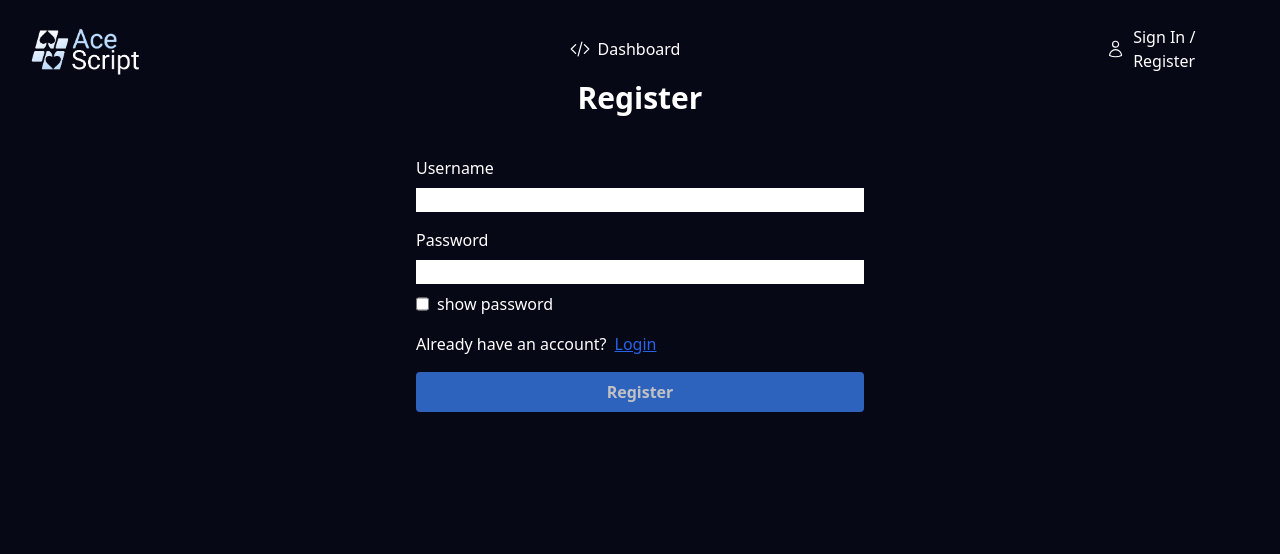
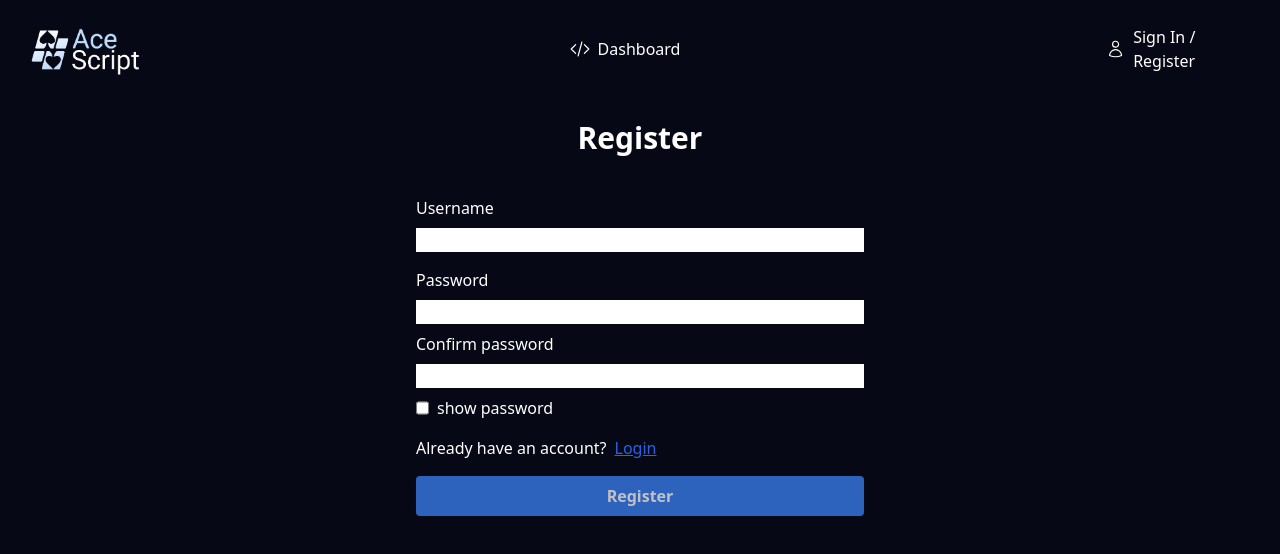
Before and after one commit to tatsuya98/aceScript, a Next.js app in the folder code-ninjas/: page /register in a window 1280 px wide. Shown: the top 554 px of the page. Built offline with nearby package versions, Linux system fonts and the light colour scheme.

Commit message:
changed register and login

```diff
--- a/code-ninjas/app/components/forInput.tsx
+++ /dev/null
@@ -1,65 +0,0 @@
-import * as React from "react";
-type inputProps = {
-  username: string;
-  password: string;
-  setUsername: (username: string) => void;
-  setPassword: (password: string) => void;
-};
-export default function FormInput({
-  username,
-  password,
-  setUsername,
-  setPassword,
-}: inputProps): React.JSX.Element {
-  const [showPassword, setShowPassword] = React.useState(false);
-  const [isUserError, setIsUserError] = React.useState(false);
-  const [isPassError, setIsPassError] = React.useState(false);
-  const handleInputChange = (
-    input: string,
-    inputFn: (input: string) => void
-  ): void => {
-    inputFn(input);
-  };
-  const handleClick = (): void => {
-    setShowPassword(!showPassword);
-  };
-  const checkInput = (input: string, setFn: (value: boolean) => void): void => {
-    if (input.length < 1) {
-      setFn(true);
-    }
-  };
-  return (
-    <>
-      <div className="flex flex-col gap-2">
-        <label htmlFor="username">Username</label>
-        <input
-          type="text"
-          name="username"
-          id="username"
-          value={username}
-          onChange={(e) => handleInputChange(e.target.value, setUsername)}
-          onBlur={() => checkInput(username, setIsUserError)}
-          onFocus={() => setIsUserError(false)}
-        />
-        {isUserError && <p className="text-red-500">Username is required</p>}
-      </div>
-      <div className="flex flex-col gap-2">
-        <label htmlFor="password">Password</label>
-        <input
-          type={showPassword ? "text" : "password"}
-          name="password"
-          id="password"
-          value={password}
-          onChange={(e) => handleInputChange(e.target.value, setPassword)}
-          onBlur={() => checkInput(password, setIsPassError)}
-          onFocus={() => setIsPassError(false)}
-        />
-        {isPassError && <p className="text-red-500">Password is required</p>}
-        <div className="flex gap-2">
-          <input type="checkbox" id="showPassword" onClick={handleClick} />
-          <label htmlFor="showPassword">show password</label>
-        </div>
-      </div>
-    </>
-  );
-}
--- a/code-ninjas/app/login/page.tsx
+++ b/code-ninjas/app/login/page.tsx
@@ -4,17 +4,21 @@ import FormInput from "../components/forInput";
 import Link from "next/link";
 import { useRouter } from "next/navigation";
 import { UserContext } from "../Context/UserProvider";
-import { Box} from "@mui/material";
+import { Box } from "@mui/material";
 import LinearProgress from "@mui/material/LinearProgress";
 
 export default function Login(): React.JSX.Element {
   const [username, setUsername] = React.useState("");
   const [password, setPassword] = React.useState("");
+  const [showPassword, setShowPassword] = React.useState(false);
+  const [isUserError, setIsUserError] = React.useState(false);
+  const [isPassError, setIsPassError] = React.useState(false);
   const [isAllInputFilled, setIsAllInputFilled] = React.useState(false);
   const [error, setError] = React.useState("");
   const [loading, setLoading] = React.useState(false);
   const { setUser } = React.useContext(UserContext);
   const router = useRouter();
+
   const handleLogin = async (): Promise<void> => {
     try {
       setLoading(true);
@@ -48,6 +52,17 @@ export default function Login(): React.JSX.Element {
       setLoading(false);
     }
   };
+  const handleInputChange = (value: string, setFn: any) => {
+    setFn(value);
+  };
+  const checkInput = (input: string, setFn: (value: boolean) => void): void => {
+    if (input.length < 1) {
+      setFn(true);
+    }
+  };
+  const handleClick = (): void => {
+    setShowPassword(!showPassword);
+  };
   React.useEffect(() => {
     if (username && password) {
       setIsAllInputFilled(true);
@@ -65,24 +80,51 @@ export default function Login(): React.JSX.Element {
   }
   return (
     <>
-			{error && <p className="text-red-500 font-bold text-center">{error}</p>}
+      <h1 className="text-3xl font-bold text-center mt-10">Login</h1>
+      {error && (
+        <p className="text-red-500 font-bold text-center mt-10">{error}</p>
+      )}
       <form
         className="flex flex-col gap-4 max-w-md mt-10 m-auto"
         onSubmit={(e) => e.preventDefault()}
       >
-				<FormInput
-					username={username}
-					setUsername={setUsername}
-					password={password}
-					setPassword={setPassword}
+        <div className="flex flex-col gap-2">
+          <label htmlFor="username">Username</label>
+          <input
+            type="text"
+            name="username"
+            id="username"
+            value={username}
+            onChange={(e) => handleInputChange(e.target.value, setUsername)}
+            onBlur={() => checkInput(username, setIsUserError)}
+            onFocus={() => setIsUserError(false)}
           />
+          {isUserError && <p className="text-red-500">Username is required</p>}
+        </div>
+        <div className="flex flex-col gap-2">
+          <label htmlFor="password">Password</label>
+          <input
+            type={showPassword ? "text" : "password"}
+            name="password"
+            id="password"
+            value={password}
+            onChange={(e) => handleInputChange(e.target.value, setPassword)}
+            onBlur={() => checkInput(password, setIsPassError)}
+            onFocus={() => setIsPassError(false)}
+          />
+
+          {isPassError && <p className="text-red-500">Password is required</p>}
+          <div className="flex gap-2">
+            <input type="checkbox" id="showPassword" onClick={handleClick} />
+            <label htmlFor="showPassword">show password</label>
+          </div>
+        </div>
         <div className="flex gap-2">
           <p>{`Don't have an account?`}</p>
           <Link
             className="underline text-blue-600 cursor-pointer"
             href={"/register"}
           >
-						{" "}
             Register{" "}
           </Link>
         </div>
--- a/code-ninjas/app/register/page.tsx
+++ b/code-ninjas/app/register/page.tsx
@@ -1,17 +1,22 @@
 "use client";
 import { useContext, useEffect, useState } from "react";
-import FormInput from "../components/forInput";
 import Link from "next/link";
 import { UserContext } from "../Context/UserProvider";
 import { useRouter } from "next/navigation";
 export default function Register() {
   const [username, setUsername] = useState("");
   const [password, setPassword] = useState("");
+  const [confirmPassword, setConfirmPassword] = useState("");
+  const [showPassword, setShowPassword] = useState(false);
+  const [isUserError, setIsUserError] = useState(false);
+  const [isPassError, setIsPassError] = useState(false);
+  const [isConfirmError, setIsConfirmError] = useState(false);
   const [isAllInputFilled, setIsAllInputFilled] = useState(false);
   const [error, setError] = useState("");
   const { setUser } = useContext(UserContext);
   const router = useRouter();
   const handleRegister = (): void => {
+    if (checkPassword()) {
       fetch("/api/users", {
         method: "POST",
         headers: {
@@ -36,29 +41,95 @@ export default function Register() {
             router.push("/dashboard");
           }
         });
+    }
   };
-
+  const handleInputChange = (value: string, setFn: any) => {
+    setFn(value);
+  };
+  const checkInput = (input: string, setFn: (value: boolean) => void): void => {
+    if (input.length < 1) {
+      setFn(true);
+    }
+  };
+  const handleClick = (): void => {
+    setShowPassword(!showPassword);
+  };
+  const checkPassword = (): boolean => {
+    if (password === confirmPassword) {
+      return true;
+    }
+    setError("Passwords do not match");
+    return false;
+  };
   useEffect(() => {
-    if (username && password) {
+    if (username && password && confirmPassword) {
       setIsAllInputFilled(true);
     } else {
       setIsAllInputFilled(false);
     }
-  }, [username, password]);
+  }, [username, password, confirmPassword]);
   return (
     <>
-      <h1 className="text-3xl font-bold text-center">Register</h1>
-      {error && <p className="text-red-500 font-bold text-center">{error}</p>}
+      <h1 className="text-3xl font-bold text-center mt-10">Register</h1>
+      {error && (
+        <p className="text-red-500 font-bold text-center mt-10">{error}</p>
+      )}
       <form
         className="flex flex-col gap-4 max-w-md mt-10 m-auto"
         onSubmit={(e) => e.preventDefault()}
       >
-        <FormInput
-          username={username}
-          setUsername={setUsername}
-          password={password}
-          setPassword={setPassword}
+        <div className="flex flex-col gap-2">
+          <label htmlFor="username">Username</label>
+          <input
+            type="text"
+            name="username"
+            id="username"
+            value={username}
+            onChange={(e) => handleInputChange(e.target.value, setUsername)}
+            onBlur={() => checkInput(username, setIsUserError)}
+            onFocus={() => setIsUserError(false)}
           />
+          {isUserError && <p className="text-red-500">Field is required</p>}
+        </div>
+        <div className="flex flex-col gap-2">
+          <label htmlFor="password">Password</label>
+          <input
+            type={showPassword ? "text" : "password"}
+            name="password"
+            id="password"
+            value={password}
+            onChange={(e) => handleInputChange(e.target.value, setPassword)}
+            onBlur={() => checkInput(password, setIsPassError)}
+            onFocus={() => {
+              setIsPassError(false), setError("");
+            }}
+          />
+
+          {isPassError && <p className="text-red-500">Field is required</p>}
+          <div className="flex flex-col gap-2">
+            <label htmlFor="confirm-password">Confirm password</label>
+            <input
+              type={showPassword ? "text" : "password"}
+              name="confirm-password"
+              id="confirm-password"
+              value={confirmPassword}
+              onChange={(e) =>
+                handleInputChange(e.target.value, setConfirmPassword)
+              }
+              onBlur={() => checkInput(confirmPassword, setIsConfirmError)}
+              onFocus={() => {
+                setIsConfirmError(false), setError("");
+              }}
+            />
+            {isConfirmError && (
+              <p className="text-red-500">Field is required</p>
+            )}
+          </div>
+          <div className="flex gap-2">
+            <input type="checkbox" id="showPassword" onClick={handleClick} />
+            <label htmlFor="showPassword">show password</label>
+          </div>
+        </div>
         <div className="flex gap-2">
           <p>{`Already have an account?`}</p>
           <Link
```
Lines whose indentation alone changed are shown as unchanged.
